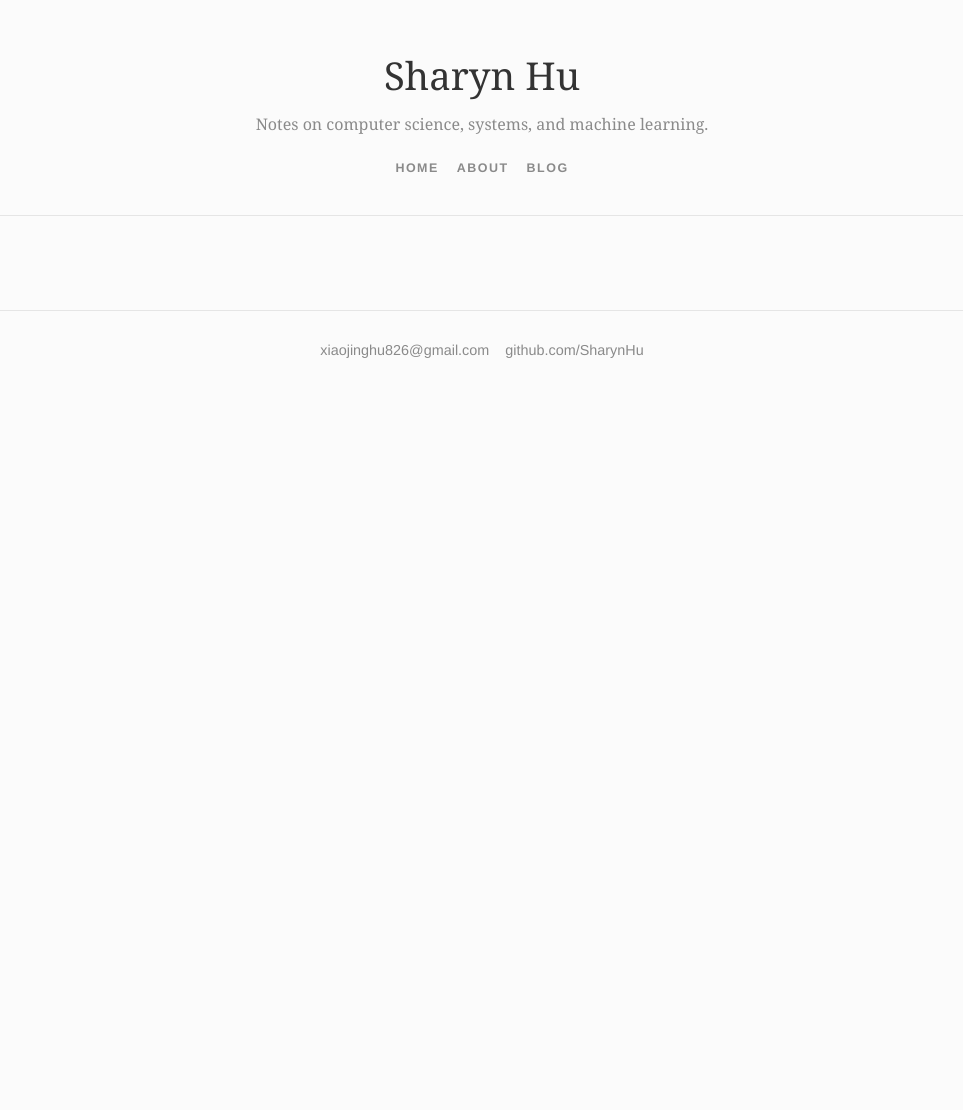
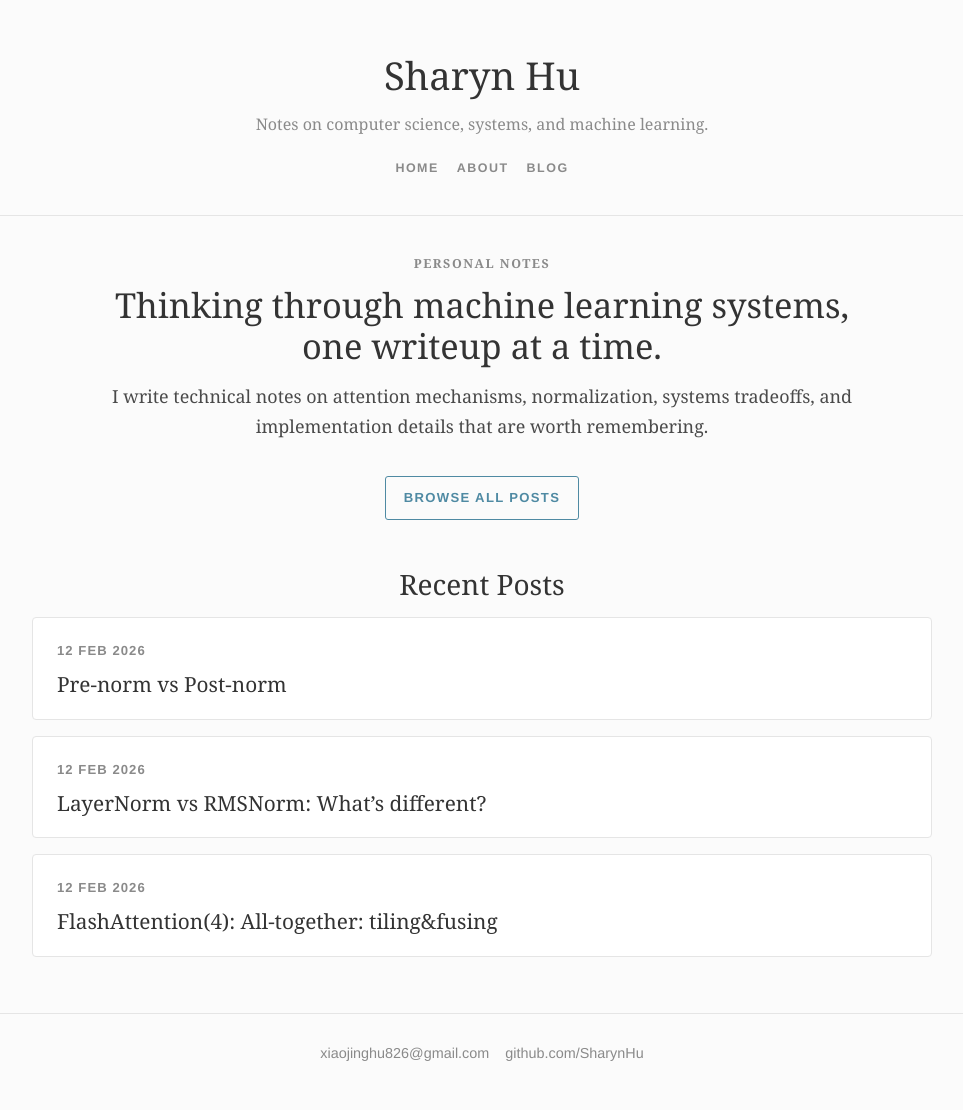
Before and after one commit to SharynHu/SharynHu.github.io, a Jekyll site: the page built from index.html, in a window 1280 px wide. Shown: the whole page, without its empty margins (158-1121 px from the left). Built offline with Jekyll 4.4.1, drawn with Linux system fonts in a browser that asks for light colours; before the commit the page ends 900 px from its top, so only the background shows below that.

Commit message:
Add home page content

```diff
--- a/css/main.css
+++ b/css/main.css
@@ -197,6 +197,67 @@ pre code {
     color: #4a4a4a;
     font-family: var(--serif);
     font-size: 1.35rem;
+}
+
+.home-intro {
+    max-width: 760px;
+    margin: 0 auto 3rem;
+    text-align: center;
+}
+
+.home-intro .eyebrow {
+    margin-bottom: 0.65rem;
+    color: var(--muted);
+    font-size: 0.78rem;
+    font-weight: 700;
+    letter-spacing: 0.12em;
+    text-transform: uppercase;
+}
+
+.home-intro h1 {
+    margin-bottom: 1rem;
+    font-size: 2.15rem;
+}
+
+.home-intro p {
+    color: #4a4a4a;
+    font-family: var(--serif);
+    font-size: 1.12rem;
+}
+
+.home-section {
+    max-width: 900px;
+    margin: 0 auto;
+}
+
+.home-section h2 {
+    margin-bottom: 1rem;
+    text-align: center;
+}
+
+.home-posts {
+    display: grid;
+    gap: 16px;
+}
+
+.home-post {
+    padding: 22px 24px;
+    border: 1px solid var(--border);
+    border-radius: 4px;
+    background: var(--surface);
+}
+
+.home-post h3 {
+    margin: 0;
+    font-size: 1.3rem;
+}
+
+.home-post h3 a {
+    color: var(--text);
+}
+
+.home-post h3 a:hover {
+    color: var(--link-hover);
 }
 
 .button-link {
--- a/index.html
+++ b/index.html
@@ -2,4 +2,21 @@
 layout: default
 title: Sharyn Hu
 ---
-<div class="home-spacer"></div>
+<section class="home-intro">
+	<p class="eyebrow">Personal notes</p>
+	<h1>Thinking through machine learning systems, one writeup at a time.</h1>
+	<p>I write technical notes on attention mechanisms, normalization, systems tradeoffs, and implementation details that are worth remembering.</p>
+	<p><a class="button-link" href="/blog">Browse all posts</a></p>
+</section>
+
+<section class="home-section">
+	<h2>Recent Posts</h2>
+	<div class="home-posts">
+		{% for post in site.posts limit:3 %}
+		<article class="home-post">
+			<p class="post-card-date">{{ post.date | date_to_string }}</p>
+			<h3><a href="{{ post.url }}">{{ post.title }}</a></h3>
+		</article>
+		{% endfor %}
+	</div>
+</section>
```
Also changed, not shown: 2 other files.
